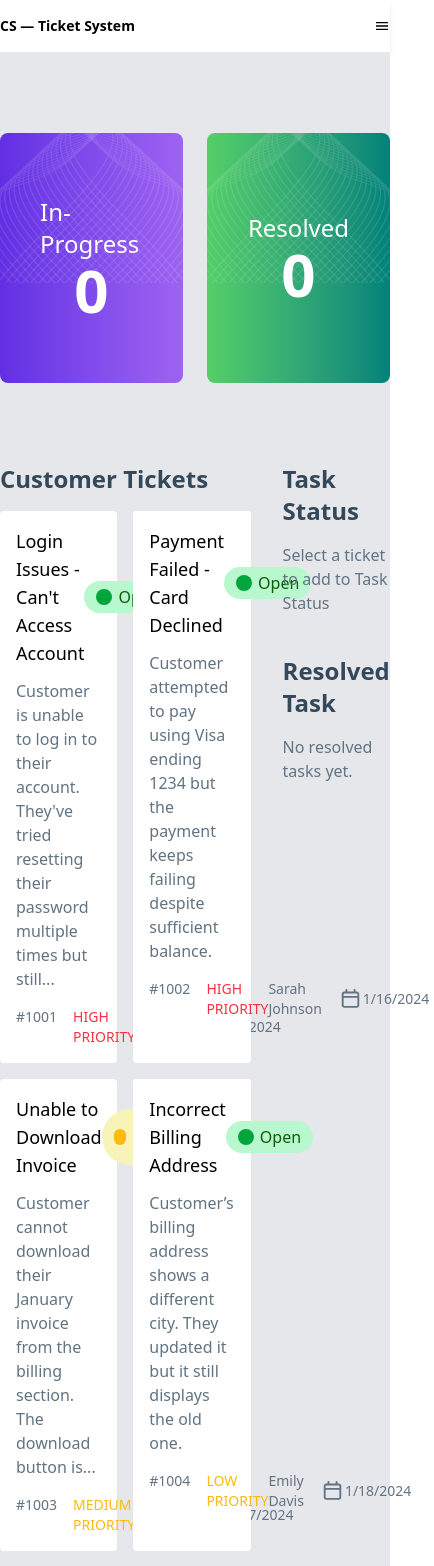
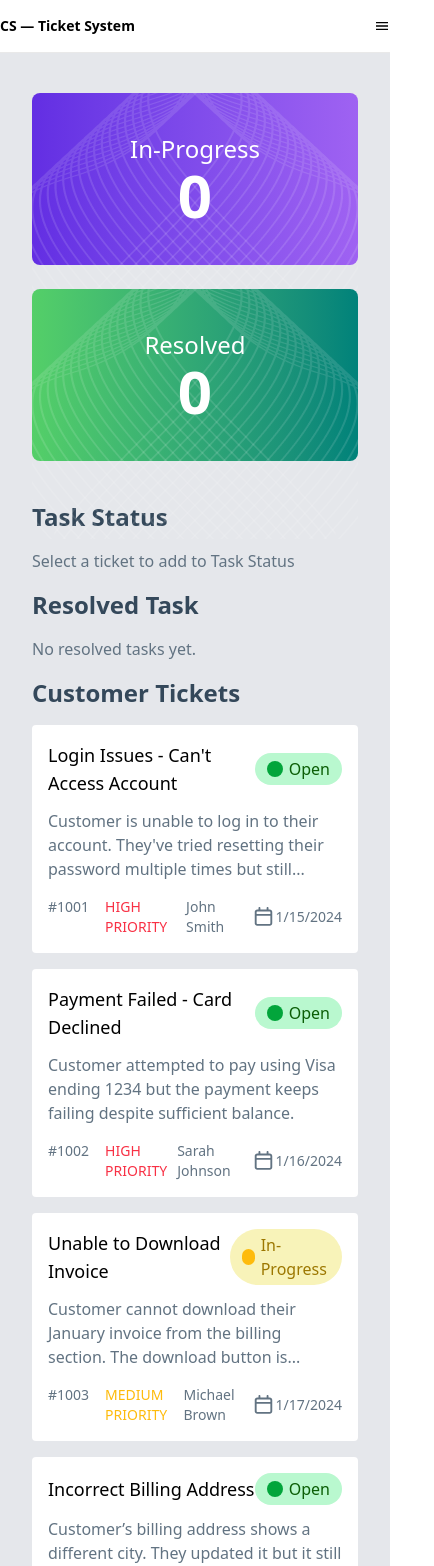
Before and after one commit to saidursayed/customer-support-zone, a React (Vite) app: page / in a window 390 px wide. Shown: the top 1566 px of the page, 434 px wide, since content can reach past the window. Built offline with nearby package versions, Linux system fonts and the light colour scheme.

Commit message:
complete mobile device responsiveness

```diff
--- a/src/App.jsx
+++ b/src/App.jsx
@@ -17,11 +17,14 @@ function App() {
   return (
     <>
       <Navbar></Navbar>
+
       <Suspense fallback={<h2>Loading...</h2>}>
         <IssuesManagement fetchPromise={fetchPromise}></IssuesManagement>
       </Suspense>
 
       <Footer></Footer>
+
+
       <ToastContainer></ToastContainer>
     </>
   )
--- a/src/components/CountBox/CountBox.jsx
+++ b/src/components/CountBox/CountBox.jsx
@@ -5,19 +5,16 @@ import bg2 from "../../assets/vector2.png";
 
 const CountBox = ({ selected, resolvedData }) => {
 
-  // const inProgressData = data.filter((element) => element.status == "Open");
-  // const ResolvedData = tickets.filter((element) => element.status == "In-Progress");
-
   return (
     <Container>
-      <div className="flex justify-between items-center gap-6 py-20">
-        <div className="flex-1 rounded-lg p-10 text-white h-[250px] bg-linear-to-r from-[#632EE3] to-[#9F62F2] flex flex-col justify-center items-center relative">
+      <div className="flex flex-col md:flex-row justify-between items-center gap-6 py-10 md:py-20 px-8 md:px-0">
+        <div className="flex-1 rounded-lg p-10 text-white h-full w-full md:h-[250px] bg-linear-to-r from-[#632EE3] to-[#9F62F2] flex flex-col justify-center items-center relative">
           <img className="absolute left-0 top-0" src={bg1} alt="" />
           <img className="absolute right-0 top-0" src={bg2} alt="" />
           <h2 className="text-2xl">In-Progress</h2>
           <p className="font-semibold text-6xl">{selected.length}</p>
         </div>
-        <div className=" flex-1 rounded-lg p-10 text-white h-[250px] bg-linear-to-r from-[#54CF68] to-[#00827A] flex flex-col justify-center items-center relative">
+        <div className=" flex-1 rounded-lg p-10 text-white h-full w-full md:h-[250px] bg-linear-to-r from-[#54CF68] to-[#00827A] flex flex-col justify-center items-center relative">
           <img className="absolute left-0 top-0" src={bg1} alt="" />
           <img className="absolute right-0 top-0" src={bg2} alt="" />
           <h2 className="text-2xl">Resolved</h2>
--- a/src/components/Footer/Footer.jsx
+++ b/src/components/Footer/Footer.jsx
@@ -11,9 +11,9 @@ const Footer = () => {
               CS — Ticket System
             </h3>
             <p className="text-sm">
-              PH Assignment system is a platform that centralizes, tracks, and
-              manages requests or issues, converting them into unique
-              "Assignment s" for efficient resolution and communication
+              A fast and reliable customer support ticket system designed to
+              track issues, manage tasks, and resolve queries efficiently with a
+              smooth and user-friendly experience.
             </p>
           </div>
           <div>
--- a/src/components/IssuesManagement/IssuesManagement.jsx
+++ b/src/components/IssuesManagement/IssuesManagement.jsx
@@ -22,17 +22,17 @@ const IssuesManagement = ({ fetchPromise }) => {
   };
 
   return (
-    <div className="bg-[#E5E7EB] pb-20">
+    <div className="bg-[#E5E7EB] pb-10 md:pb-20">
       {/* Count Box */}
       <CountBox selected={selected} resolvedData={resolvedData}></CountBox>
 
       <Container>
-        <div className="flex justify-between items-start gap-8">
-          <div className="w-7/10">
+        <div className="flex flex-col-reverse md:flex-row justify-between items-center md:items-start gap-4 md:gap-8 px-8">
+          <div className="w-full md:w-7/10">
             <h2 className="font-semibold text-2xl text-[#34485a] mb-4">
               Customer Tickets
             </h2>
-            <div className="grid grid-cols-2 gap-4">
+            <div className="grid md:grid-cols-2 gap-4 ">
               {tickets.map((ticket) => {
                 return (
                   <Card
@@ -45,7 +45,7 @@ const IssuesManagement = ({ fetchPromise }) => {
             </div>
           </div>
 
-          <div className="w-3/10">
+          <div className="w-full md:w-3/10">
             <div>
               <h2 className="font-semibold text-2xl text-[#34485a] mb-4">
                 Task Status
@@ -70,7 +70,7 @@ const IssuesManagement = ({ fetchPromise }) => {
               })}
             </div>
 
-            <div className="mt-10">
+            <div className="mt-4 md:mt-10">
               <h2 className="font-semibold text-2xl text-[#34485a] mb-4">
                 Resolved Task
               </h2>
```
